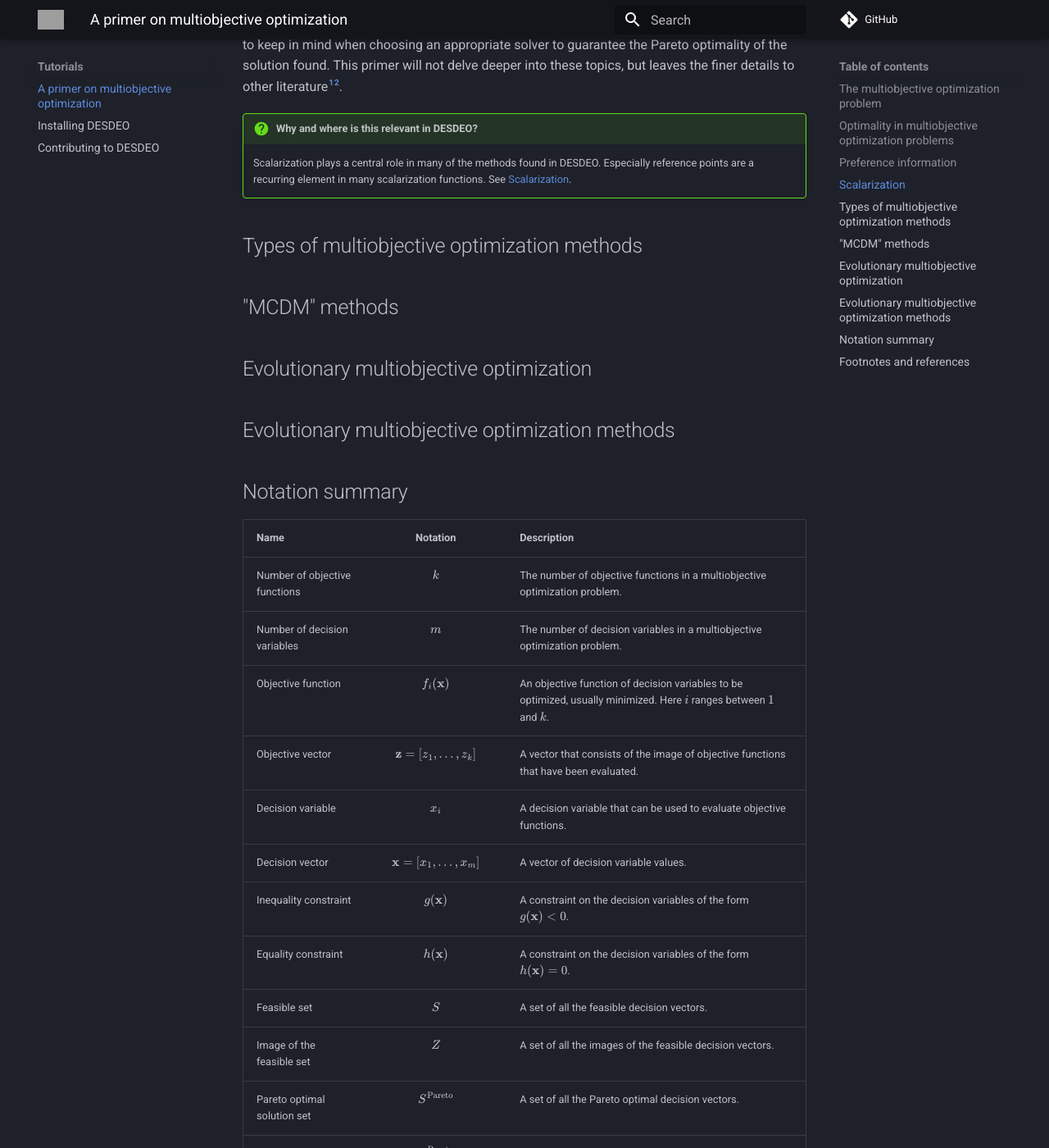
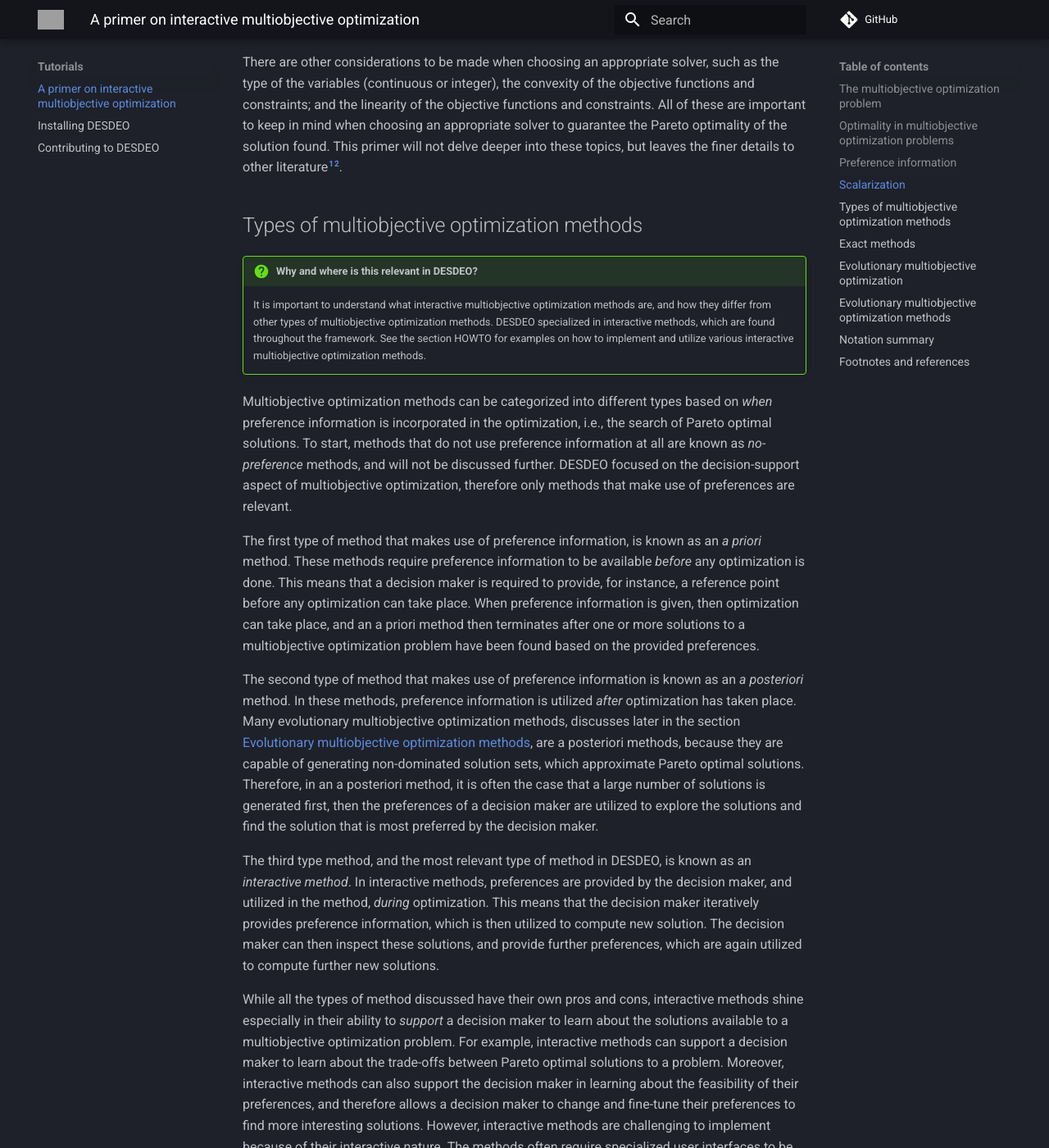
Before and after one commit to industrial-optimization-group/DESDEO, an MkDocs documentation site: the page built from docs/tutorials/moo_primer.md, in a window 1280 px wide and 1400 px high, scrolled down 5764 px. Shown: the whole window at 82% size. Built offline with MkDocs 1.6.1 and Material for MkDocs 9.7.7, drawn with Linux system fonts in a browser that asks for light colours; formulas are drawn with MathJax 3; comment, search, counter and statistics services are not loaded; some of the changed text lies outside the part shown; grey boxes are pictures that could not be loaded.

Commit message:
Documentation changes.
Wrote the primer further.

```diff
--- a/docs/tutorials/moo_primer.md
+++ b/docs/tutorials/moo_primer.md
@@ -1,4 +1,4 @@
-# An introduction to interactive multiobjective optimization
+# A primer on interactive multiobjective optimization
 
 This tutorial provides a primer to get anyone with a basic knowledge
 on mathematical optimization on board on what interactive multiobjective
@@ -10,6 +10,11 @@ We start by defining what a multiobjective optimization problem is in
 section [The multiobjective optimization problem](#the-multiobjective-optimization-problem).
 
 ## The multiobjective optimization problem
+
+!!! question "Why and where is this relevant in DESDEO?"
+    Understanding the definition of a multiobjective optimization problem is
+    important when defining problems in DESDEO and to understand how problems are modeled.
+    See [The problem format](../explanation/problem_format.md#the-problem-format).
 
 A multiobjective optimization problem is defined by three main components:
 
@@ -70,12 +75,14 @@ reach their optimal value all at the same time. What can then be considered an
 _optimal_ solution to a multiobjective optimization problem? We will discuss the optimality of solutions
 to multiobjective optimization problems next.
 
+## Optimality in multiobjective optimization problems
+
 !!! question "Why and where is this relevant in DESDEO?"
-    Understanding the definition of a multiobjective optimization problem is
-    important when defining problems in DESDEO and to understand how problems are modeled.
-    See [The problem format](../explanation/problem_format.md#the-problem-format).
+    It is important to understand what an optimal solution is in multiobjective optimization when
+    choosing a solver. See [Solvers and solver interfaces](../explanation/solvers.md#solvers-and-solver-interfaces).
 
-## Optimality in multiobjective optimization problems
+    In evolutionary multiobjective optimization, the discussed concept of dominance plays a key role, and understanding
+    it is important when operating evolutionary methods. See TOBEADDED!
 
 In multiobjective optimization, the optimality of the solutions to multiobjective optimization
 problems is defined utilizing the concept of _Pareto optimality_. Pareto optimality is defined
@@ -144,14 +151,11 @@ images. We will return to this topic when discussing about evolutionary multiobj
 optimization in the section
 [Evolutionary multiobjective optimization](#evolutionary-multiobjective-optimization).
 
+## Preference information
+
 !!! question "Why and where is this relevant in DESDEO?"
-    It is important to understand what an optimal solution is in multiobjective optimization when
-    choosing a solver. See [Solvers and solver interfaces](../explanation/solvers.md#solvers-and-solver-interfaces).
-
-    In evolutionary multiobjective optimization, the concept of dominance plays a key role, and understanding
-    it is important when operating evolutionary methods. See TOBEADDED!
-
-## Preference information
+    Preference information plays a key role in interactive multiobjective
+    optimization methods found throughout DESDEO.
 
 We now have an idea what an optimal solution to a [multiobjective optimization problem](#def:moo)
 is, and we know that there are [many such solutions](#def:pareto_optimality). But which
@@ -190,11 +194,12 @@ in finding their most preferred solution. In the following sections, we will
 see examples on how preference information can be used in multiobjective optimization
 to support decision maker's in finding their most preferred solution.
 
+## Scalarization
+
 !!! question "Why and where is this relevant in DESDEO?"
-    Preference information plays a key role in interactive multiobjective
-    optimization methods found throughout DESDEO.
-
-## Scalarization
+    Scalarization plays a central role in many of the methods found in DESDEO.
+    Especially the introduced reference points are a recurring element in many scalarization
+    functions. See [Scalarization](../explanation/scalarization.md#scalarization).
 
 Thus far, we have only defined what optimal solutions to multiobjective optimization problems are.
 However, we have not yet discussed how to find these solutions. We will next discuss one such
@@ -250,18 +255,112 @@ choosing an appropriate solver to guarantee the Pareto optimality of the solutio
 This primer will not delve deeper into these topics, but leaves the finer
 details to other literature[^1][^2].
 
-!!! question "Why and where is this relevant in DESDEO?"
-    Scalarization plays a central role in many of the methods found in DESDEO.
-    Especially reference points are a recurring element in many scalarization
-    functions. See [Scalarization](../explanation/scalarization.md#scalarization).
-
 ## Types of multiobjective optimization methods
 
-## "MCDM" methods
+!!! question "Why and where is this relevant in DESDEO?"
+    It is important to understand what interactive multiobjective optimization
+    methods are, and how they differ from other types of multiobjective optimization methods.
+    DESDEO specialized in interactive methods, which are found throughout
+    the framework. See the section HOWTO for examples on how to
+    implement and utilize various interactive multiobjective optimization methods.
+
+Multiobjective optimization methods can be categorized into different
+types based on _when_ preference information is incorporated in the optimization,
+i.e., the search of Pareto optimal solutions. To start, methods that do not
+use preference information at all are known as _no-preference_ methods, and
+will not be discussed further. DESDEO focused on the decision-support
+aspect of multiobjective optimization, therefore only methods that make
+use of preferences are relevant.
+
+The first type of method that makes use of preference information,
+is known as an _a priori_ method. These methods require preference information
+to be available _before_ any optimization is done. This means that a
+decision maker is required to provide, for instance, a reference point
+before any optimization can take place. When preference information is given, then
+optimization can take place, and an a priori method then terminates after
+one or more solutions to a multiobjective optimization problem have been found
+based on the provided preferences.
+
+The second type of method that makes use of preference information is known
+as an _a posteriori_ method. In these methods, preference information is utilized
+_after_ optimization has taken place. Many evolutionary multiobjective optimization
+methods, discusses later in the section
+[Evolutionary multiobjective optimization methods](#evolutionary-multiobjective-optimization-methods),
+are a posteriori methods, because they are capable of generating non-dominated solution
+sets, which approximate Pareto optimal solutions. Therefore, in an a posteriori method, it is
+often the case that a large number of solutions is generated first, then the preferences of
+a decision maker are utilized to explore the solutions and find the solution that is
+most preferred by the decision maker.
+
+The third type method, and the most relevant type of method in DESDEO, is
+known as an _interactive method_. In interactive methods, preferences are provided
+by the decision maker, and utilized in the method, _during_ optimization. This means
+that the decision maker iteratively provides preference information, which is then utilized
+to compute new solution. The decision maker can then inspect these solutions, and provide
+further preferences, which are again utilized to compute further new solutions.
+
+While all the types of method discussed have their own pros and cons, interactive methods
+shine especially in their ability to _support_ a decision maker to learn about
+the solutions available to a multiobjective optimization problem. For example,
+interactive methods can support a decision maker to learn about the trade-offs
+between Pareto optimal solutions to a problem. Moreover, interactive methods
+can also support the decision maker in learning about the feasibility of their
+preferences, and therefore allows a decision maker to change and fine-tune their
+preferences to find more interesting solutions.
+However, interactive methods are challenging to implement because of their
+interactive nature. The methods often require specialized user interfaces to be
+able to shine.
+
+DESDEO focuses on interactive multiobjective optimization, and provides tools
+and means to implement some of the most popular interactive methods, and allows
+users to also implement their own. Because of DESDEO, there is no need to
+reinvent the wheel when it comes to interactive methods. Instead, components of
+existing methods can be re-used and combined to create new methods, saving
+researchers and developers time.
+
+Interactive multiobjective optimization methods can be further classified
+into _exact_ and _inexact_ methods, roughly speaking. Exact methods
+will be discussed in the section [Exact methods](#exact-methods),
+and inexact methods will be introduced in the section [Evolutionary multiobjective optimization methods](#evolutionary-multiobjective-optimization-methods).
+
+## Exact methods
+
+!!! question "Why and where is this relevant in DESDEO?"
+    The `desdeo-mcdm` module contains many exact interactive multiobjective optimization methods.
+    It is important to know when these methods are appropriate to be used, and what are their
+    limitations.
+
+Exact methods, sometimes called _MCDM methods_, are methods that employ [scalarization](#scalarization)
+and exact solvers, such as gradient-based optimization. To apply exact methods, it is
+necessary that the problem formulation is known, i.e., the problem is defined
+_analytically_. In this case, many exact solvers can exploit the problem's mathematical
+properties to guarantee the Pareto optimality of the solutions found. Hence, the term
+_exact methods_.
+
+!!! note
+    The name _MCDM method_ comes from the field of _multiple criteria decision making_.
+    MCDM methods in interactive multiobjective optimization have been inspired
+    by methods employed in MCDM, hence, the name.
+
+However, it is important to choose a proper solver even when the problem formulation is
+known. For instance, utilizing a linear solver, such as coin-or/cbc, to solve a non-linear problem,
+will lead to unreliable results. A more appropriate solver would have been a non-linear solver,
+such as coin-or/bonmin.
+
+In the case that a problem cannot be defined analytically,
+for example when one or more of the objective functions is a black-box,
+then exact methods cannot be used.
+A more suitable approach would be to utilize heuristics-based methods. One such
+category of methods is evolutionary multiobjective optimization, which will
+be discussed next.
 
 ## Evolutionary multiobjective optimization
 
+TODO
+
 ## Evolutionary multiobjective optimization methods
+
+TODO
 
 ## Notation summary
 
--- a/mkdocs.yml
+++ b/mkdocs.yml
@@ -12,7 +12,7 @@ nav:
       - "The structure": "home/structure.md"
       - "Citing DESDEO": "home/citing.md"
   - "Tutorials":
-      - "A primer on multiobjective optimization": "tutorials/moo_primer.md"
+      - "A primer on interactive multiobjective optimization": "tutorials/moo_primer.md"
       - "Installing DESDEO": "tutorials/installing.md"
       - "Contributing to DESDEO": "tutorials/contributing.md"
   - "Explanation":
```
Also changed, not shown: other parts of docs/tutorials/moo_primer.md (+1 -1 lines).
